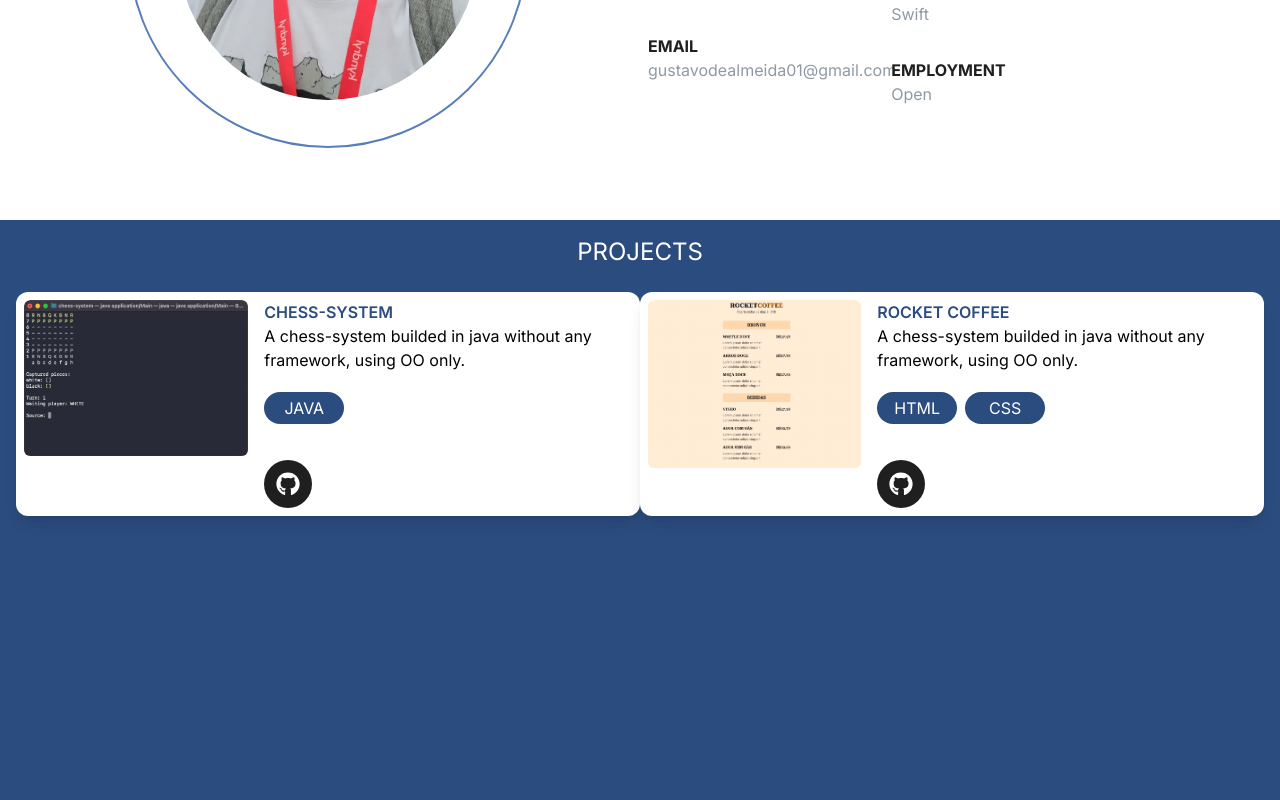
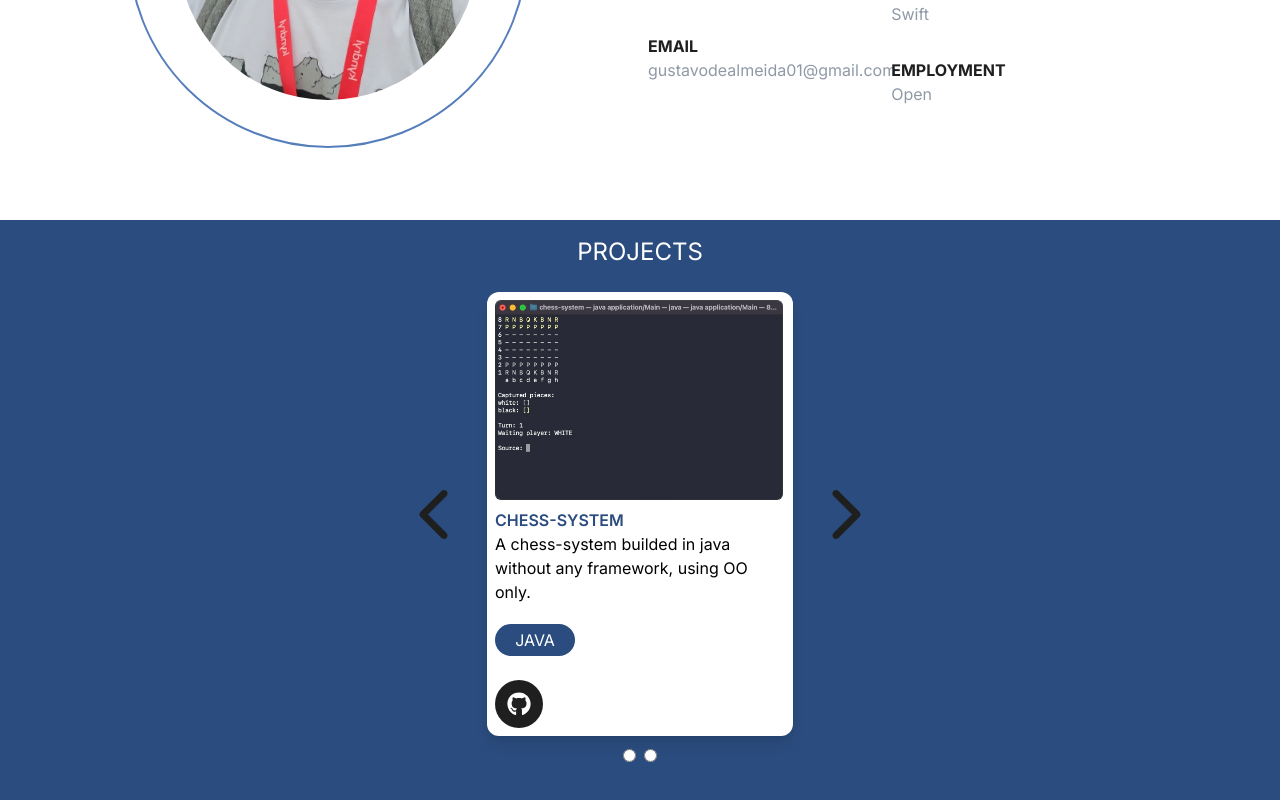
Before and after one commit to Gustavo-Venceslau/portfolio, a Next.js app: page / in a window 1280 px wide. Shown: the part 1180-1980 px from the top of the page. Built offline with nearby package versions, Linux system fonts and the light colour scheme.

Commit message:
card slider implemented

```diff
--- a/app/Projects/Projects.tsx
+++ /dev/null
@@ -1,30 +0,0 @@
-import { ProjectCard } from "./components/ProjectCard";
-
-export function Projects(){
-    return(
-        <div className="w-full h-[600px] bg-[#2b4c7e] p-4">
-            <h1 className="text-2xl text-white text-center mb-6">PROJECTS</h1>
-            <div
-                className="w-full flex flex-col items-center"
-                id="Projects"
-            >
-				<div className="w-full flex flex-row justify-center">
-					<ProjectCard
-						name="CHESS-SYSTEM"
-						imageURL="/chess-system.jpeg"
-						imageSize={325}
-						projectStack={["JAVA"]}
-						githubURL="https://github.com/Gustavo-Venceslau/chess-system-java"
-					/>
-					<ProjectCard
-						name="ROCKET COFFEE"
-						imageURL="/rocketcoffee.jpg"
-						imageSize={300}
-						projectStack={["HTML", "CSS"]}
-						githubURL="https://github.com/Gustavo-Venceslau/chess-system-java"
-					/>
-				</div>
-        	</div>
-        </div>
-    )
-}
--- /dev/null
+++ b/app/Projects/components/CardSlider.tsx
@@ -0,0 +1,60 @@
+"use client"
+
+import { useState } from "react"
+import { IoIosArrowBack } from "react-icons/io"
+import { IoIosArrowForward } from "react-icons/io"
+
+interface CardSliderProps{
+	cards: JSX.Element[]
+}
+
+export function CardSlider({cards}: CardSliderProps){
+	const [currentIndex, setCurrentIndex] = useState(0);
+
+	const goToPrevious = () => {
+		const isTheFirst = currentIndex === 0;
+		const newIndex = isTheFirst ? cards.length - 1 : currentIndex - 1;
+		setCurrentIndex(newIndex);
+	}
+
+	const goToNext = () => {
+		const isTheLast = currentIndex === cards.length - 1;
+		const newIndex = isTheLast ? 0 : currentIndex + 1;
+		setCurrentIndex(newIndex);
+	}
+
+	return(
+		<div className="flex flex-col items-center">
+			<div className="flex items-center">
+				<IoIosArrowBack
+					size={75}
+					onClick={goToPrevious}
+					color="#1f1f20"
+					className="cursor-pointer"
+				/>
+				{cards[currentIndex]}
+				<IoIosArrowForward
+					size={75}
+					onClick={goToNext}
+					color="#1f1f20"
+					className="cursor-pointer"
+				/>
+			</div>
+			<div className="mt-2">
+				<input
+					type="radio"
+					name="radio-btn"
+					id="first-radio"
+					onClick={() => setCurrentIndex(0)}
+				/>
+				<input
+					type="radio"
+					name="radio-btn"
+					id="second-radio"
+					className="ml-2"
+					onClick={() => setCurrentIndex(1)}
+				/>
+			</div>
+		</div>
+	)
+}
--- a/app/Projects/components/ProjectCard.tsx
+++ b/app/Projects/components/ProjectCard.tsx
@@ -15,11 +15,14 @@ export function ProjectCard({name, imageURL, imageSize, projectStack, githubURL}
 	let projectStackKey = 0;
 
     return(
-        <div className="w-3/6 bg-white p-2 rounded-xl shadow-lg">
-            <section className="w-full h-52 flex flex-row">
+        <div className={`bg-white p-2 rounded-xl shadow-lg mx-4`}>
+            <section className="w-full flex flex-col relative">
                 <Link
 					href={githubURL}
-					className="overflow-hidden rounded-md"
+					className="rounded-md w-64 h-22"
+				>
+                    <div
+						className="w-72 h-48"
 					>
 						<Image
 							src={imageURL}
@@ -28,8 +31,9 @@ export function ProjectCard({name, imageURL, imageSize, projectStack, githubURL}
 							width={imageSize}
 							className='rounded-md'
                     	/>
+					</div>
                 </Link>
-                <div className="ml-4 h-full flex flex-col justify-between">
+                <div className="w-[290px] mt-4 h-full flex flex-col">
                     <div>
                         <h3 className="text-md text-[#2b4c7e] font-semibold">{name}</h3>
                         <p className="">A chess-system builded in java without any framework, using OO only.</p>
@@ -48,7 +52,7 @@ export function ProjectCard({name, imageURL, imageSize, projectStack, githubURL}
 
                     <Link
                         href={githubURL}
-                        className="bg-[#1f1f20] text-white rounded-full h-12 w-12 flex justify-center items-center relative">
+                        className="bg-[#1f1f20] text-white rounded-full h-12 w-12 flex justify-center items-center relative mt-6">
                         <FaGithub size={24} className="mx-auto my-auto"/>
                     </Link>
                 </div>
--- /dev/null
+++ b/app/Projects/page.tsx
@@ -0,0 +1,38 @@
+import { CardSlider } from "./components/CardSlider";
+import { ProjectCard } from "./components/ProjectCard";
+
+export function Projects(){
+	const cards: JSX.Element[] = [
+		<ProjectCard
+			key={0}
+			name="CHESS-SYSTEM"
+			imageURL="/chess-system.jpeg"
+			imageSize={300}
+			projectStack={["JAVA"]}
+			githubURL="https://github.com/Gustavo-Venceslau/chess-system-java"
+		/>
+		,
+		<ProjectCard
+			key={1}
+			name="ROCKET COFFEE"
+			imageURL="/rocketCoffee.jpeg"
+			imageSize={300}
+			projectStack={["HTML", "CSS"]}
+			githubURL="https://github.com/Gustavo-Venceslau/chess-system-java"
+		/>
+	]
+
+    return(
+        <div className="w-full h-[600px] bg-[#2b4c7e] p-4 overflow-hidden">
+            <h1 className="text-2xl text-white text-center mb-6">PROJECTS</h1>
+            <div
+                className="w-full flex flex-col items-center"
+                id="Projects"
+            >
+				<div className="w-[200%] flex flex-row justify-center">
+					<CardSlider cards={cards}/>
+				</div>
+        	</div>
+        </div>
+    )
+}
--- a/app/page.tsx
+++ b/app/page.tsx
@@ -1,7 +1,7 @@
 import { AboutMe } from "@/app/aboutMe/Page";
 import { Navbar } from "@/app/navBar/Navbar";
 import { PageContent } from "@/app/pageContent/Page";
-import { Projects } from "@/app/Projects/Projects";
+import { Projects } from "@/app/Projects/page";
 
 export default function Home() {
   return (
```
Also changed, not shown: public/rocketCoffee.jpeg (added), public/rocketcoffee.jpg (deleted). Lines whose indentation alone changed are shown as unchanged.
